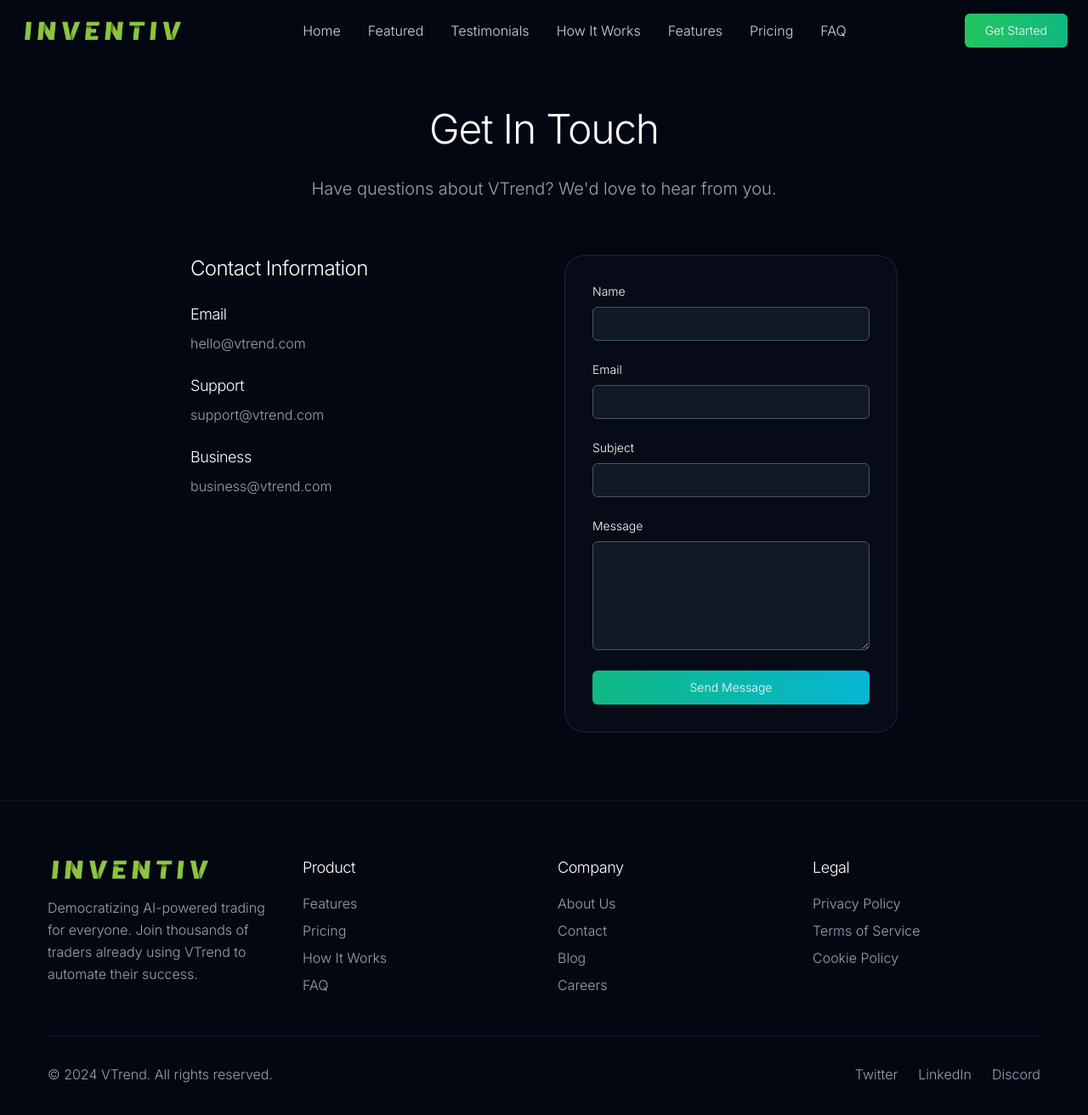
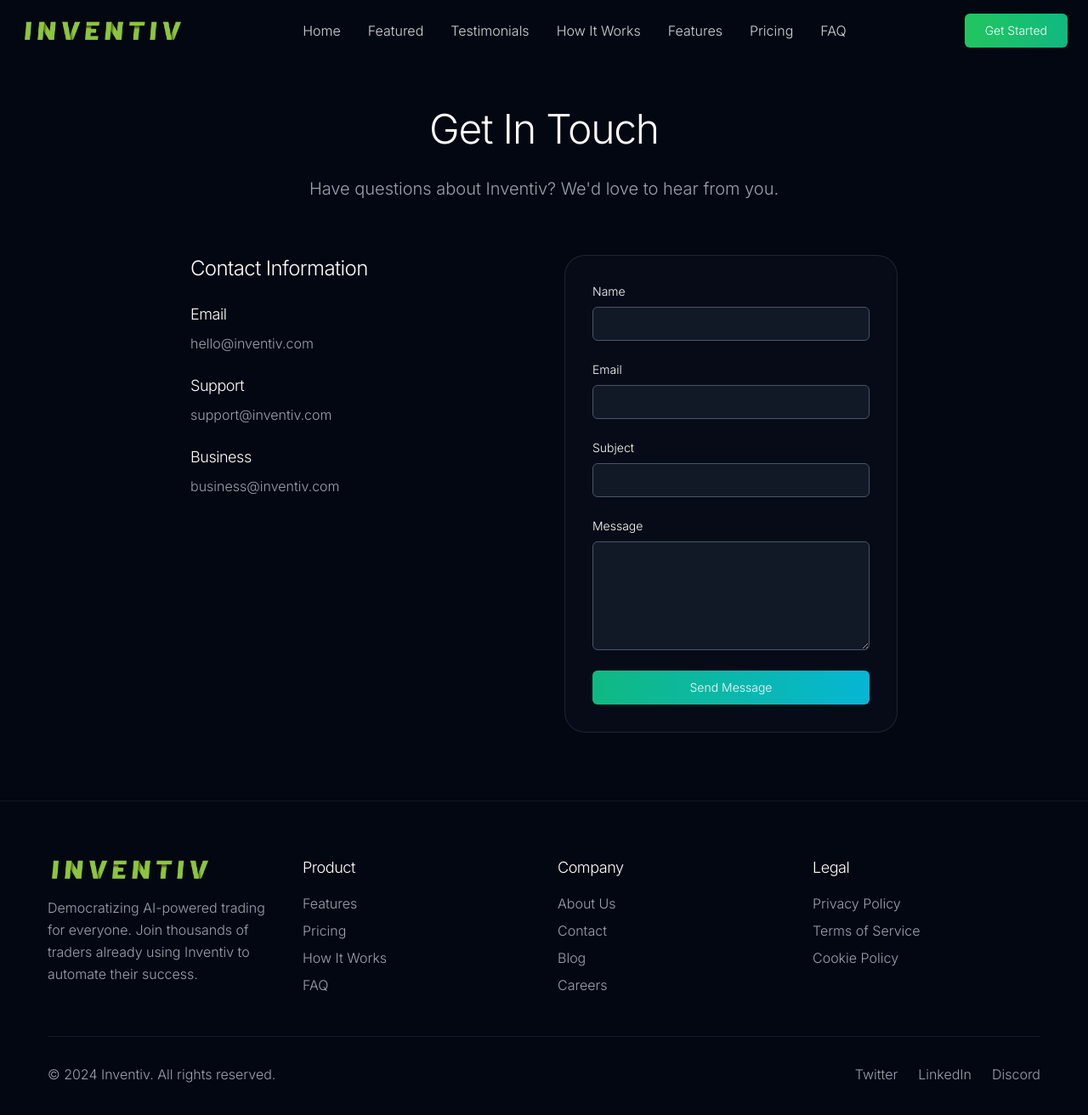
Before and after one commit to mj0077/inventiv-design, a React (Vite) app: page /contact in a window 1280 px wide. Shown: the top 1312 px of the page at 85% size. Built offline with nearby package versions, Linux system fonts and the light colour scheme.

Commit message:
Replace all instances of 'VTrend' with 'Inventiv'
Replaces all occurrences of the brand name 'VTrend' with 'Inventiv' across the codebase.

```diff
--- a/src/components/Footer.tsx
+++ b/src/components/Footer.tsx
@@ -8,12 +8,12 @@ const Footer = () => {
             <div className="flex items-center space-x-3 mb-4">
               <img
                 src="/lovable-uploads/64a7a3fe-02b0-4c68-850e-763391c88eca.png"
-                alt="VTrend Logo"
+                alt="Inventiv Logo"
                 className="h-8 w-auto"
               />
             </div>
             <p className="text-gray-400 font-light leading-relaxed">
-              Democratizing AI-powered trading for everyone. Join thousands of traders already using VTrend to automate their success.
+              Democratizing AI-powered trading for everyone. Join thousands of traders already using Inventiv to automate their success.
             </p>
           </div>
 
@@ -49,7 +49,7 @@ const Footer = () => {
 
         <div className="pt-8 border-t border-gray-800/50 flex flex-col md:flex-row justify-between items-center">
           <p className="text-gray-400 font-light">
-            © 2024 VTrend. All rights reserved.
+            © 2024 Inventiv. All rights reserved.
           </p>
           <div className="flex space-x-6 mt-4 md:mt-0">
             <a href="#" className="text-gray-400 hover:text-white transition-colors">Twitter</a>
--- a/src/components/Hero.tsx
+++ b/src/components/Hero.tsx
@@ -24,7 +24,6 @@ const Hero = () => {
 
           {/* Right Column - 3D Design with Top-Right Lighting */}
           <div className="relative flex items-center justify-center lg:justify-end">
-            {/* Top-right lighting effect */}
             <div className="absolute top-0 right-0 w-96 h-96 bg-gradient-to-bl from-green-400/30 via-emerald-400/20 to-transparent blur-3xl rounded-full z-10"></div>
             <div className="absolute top-10 right-10 w-64 h-64 bg-gradient-to-bl from-green-300/40 via-emerald-300/25 to-transparent blur-2xl rounded-full z-10"></div>
 
@@ -40,7 +39,7 @@ const Hero = () => {
           <div className="relative bg-gray-900/50 backdrop-blur-sm border border-gray-700/50 rounded-3xl p-6 shadow-2xl transition-transform duration-300 hover:scale-105">
             <img
               src="/lovable-uploads/5974bbee-8215-4ad8-be0f-f26fdb1a8942.png"
-              alt="VTrend Dashboard Interface"
+              alt="Inventiv Dashboard Interface"
               className="w-full h-auto rounded-2xl shadow-lg"
             />
           </div>
--- a/src/components/HowItWorks.tsx
+++ b/src/components/HowItWorks.tsx
@@ -3,7 +3,7 @@ const HowItWorks = () => {
   const steps = [
     {
       title: "Connect Your Wallet",
-      description: "Securely link your trading wallet to VTrend's platform with bank-level encryption and security protocols.",
+      description: "Securely link your trading wallet to Inventiv's platform with bank-level encryption and security protocols.",
       image: "/lovable-uploads/78c5993b-40bf-4f0a-85de-e8dfdfdd5722.png"
     },
     {
@@ -26,7 +26,7 @@ const HowItWorks = () => {
             How It Works
           </h2>
           <p className="text-gray-400 font-light text-lg max-w-2xl mx-auto">
-            Get started with VTrend in three simple steps and begin your journey to automated trading success
+            Get started with Inventiv in three simple steps and begin your journey to automated trading success
           </p>
         </div>
 
--- a/src/components/Mission.tsx
+++ b/src/components/Mission.tsx
@@ -9,18 +9,18 @@ const Mission = () => {
           </h2>
           <div className="text-xl text-gray-300 font-light leading-relaxed mb-8">
             <p className="mb-6">
-              At VTrend, we believe that sophisticated trading strategies shouldn't be limited to
+              At Inventiv, we believe that sophisticated trading strategies shouldn't be limited to
               institutional investors and hedge funds. Our mission is to democratize access to
               advanced AI-powered trading tools, making them available to every trader regardless
               of their background or experience level.
             </p>
             <p className="mb-6">
-              We built VTrend because we saw a gap in the market - while AI was transforming
+              We built Inventiv because we saw a gap in the market - while AI was transforming
               industries across the board, retail traders were still relying on outdated tools
               and manual strategies. We knew there had to be a better way.
             </p>
             <p>
-              Today, VTrend empowers thousands of traders worldwide to compete on an equal footing
+              Today, Inventiv empowers thousands of traders worldwide to compete on an equal footing
               with institutional players, using the same cutting-edge technology that was once
               exclusive to Wall Street.
             </p>
--- a/src/pages/About.tsx
+++ b/src/pages/About.tsx
@@ -8,10 +8,10 @@ const About = () => {
       <Navigation />
       <div className="pt-32 pb-20 px-6">
         <div className="container mx-auto max-w-4xl">
-          <h1 className="text-5xl font-light tracking-tight mb-8">About VTrend</h1>
+          <h1 className="text-5xl font-light tracking-tight mb-8">About Inventiv</h1>
           <div className="space-y-8 text-gray-300 font-light leading-relaxed">
             <p className="text-xl">
-              VTrend was founded with a simple yet ambitious vision: to democratize access to sophisticated trading technology and level the playing field between retail traders and institutional investors.
+              Inventiv was founded with a simple yet ambitious vision: to democratize access to sophisticated trading technology and level the playing field between retail traders and institutional investors.
             </p>
 
             <p>
@@ -19,7 +19,7 @@ const About = () => {
             </p>
 
             <p>
-              Today, VTrend combines advanced machine learning algorithms with intuitive user interfaces, making AI-powered trading accessible to traders of all experience levels. Our platform processes millions of data points every second, identifying patterns and opportunities that would be impossible for human traders to detect manually.
+              Today, Inventiv combines advanced machine learning algorithms with intuitive user interfaces, making AI-powered trading accessible to traders of all experience levels. Our platform processes millions of data points every second, identifying patterns and opportunities that would be impossible for human traders to detect manually.
             </p>
 
             <p>
--- a/src/pages/Blogs.tsx
+++ b/src/pages/Blogs.tsx
@@ -23,7 +23,7 @@ const Blogs = () => {
     },
     {
       id: 3,
-      title: "Getting Started with VTrend: A Beginner's Guide",
+      title: "Getting Started with Inventiv: A Beginner's Guide",
       excerpt: "Step-by-step instructions for new users to set up their first AI trading strategy and start their automated trading journey with confidence.",
       date: "March 5, 2024",
       readTime: "4 min read",
@@ -45,7 +45,7 @@ const Blogs = () => {
       <div className="pt-32 pb-20 px-6">
         <div className="container mx-auto max-w-6xl">
           <div className="text-center mb-16">
-            <h1 className="text-5xl font-light tracking-tight mb-8">VTrend Blog</h1>
+            <h1 className="text-5xl font-light tracking-tight mb-8">Inventiv Blog</h1>
             <p className="text-xl text-gray-400 font-light max-w-2xl mx-auto">
               Insights, tutorials, and market analysis from our team of trading experts and AI researchers.
             </p>
--- a/src/pages/Contact.tsx
+++ b/src/pages/Contact.tsx
@@ -14,7 +14,7 @@ const Contact = () => {
           <div className="text-center mb-16">
             <h1 className="text-5xl font-light tracking-tight mb-8">Get In Touch</h1>
             <p className="text-xl text-gray-400 font-light">
-              Have questions about VTrend? We'd love to hear from you.
+              Have questions about Inventiv? We'd love to hear from you.
             </p>
           </div>
 
@@ -24,15 +24,15 @@ const Contact = () => {
               <div className="space-y-6">
                 <div>
                   <h3 className="text-lg font-light mb-2">Email</h3>
-                  <p className="text-gray-400 font-light">hello@vtrend.com</p>
+                  <p className="text-gray-400 font-light">hello@inventiv.com</p>
                 </div>
                 <div>
                   <h3 className="text-lg font-light mb-2">Support</h3>
-                  <p className="text-gray-400 font-light">support@vtrend.com</p>
+                  <p className="text-gray-400 font-light">support@inventiv.com</p>
                 </div>
                 <div>
                   <h3 className="text-lg font-light mb-2">Business</h3>
-                  <p className="text-gray-400 font-light">business@vtrend.com</p>
+                  <p className="text-gray-400 font-light">business@inventiv.com</p>
                 </div>
               </div>
             </div>
```
Also changed, not shown: src/components/FAQ.tsx (+7 -8 lines).
